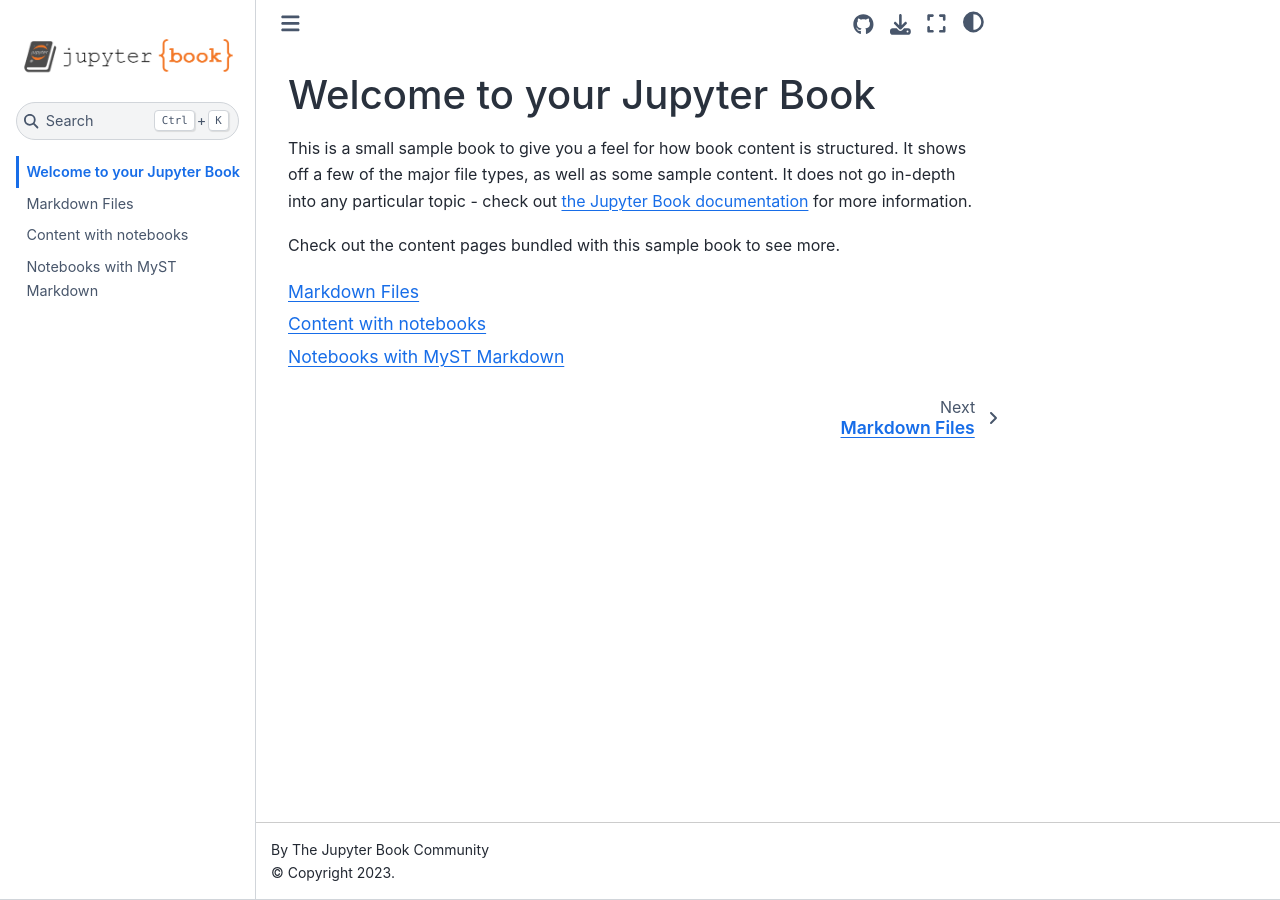
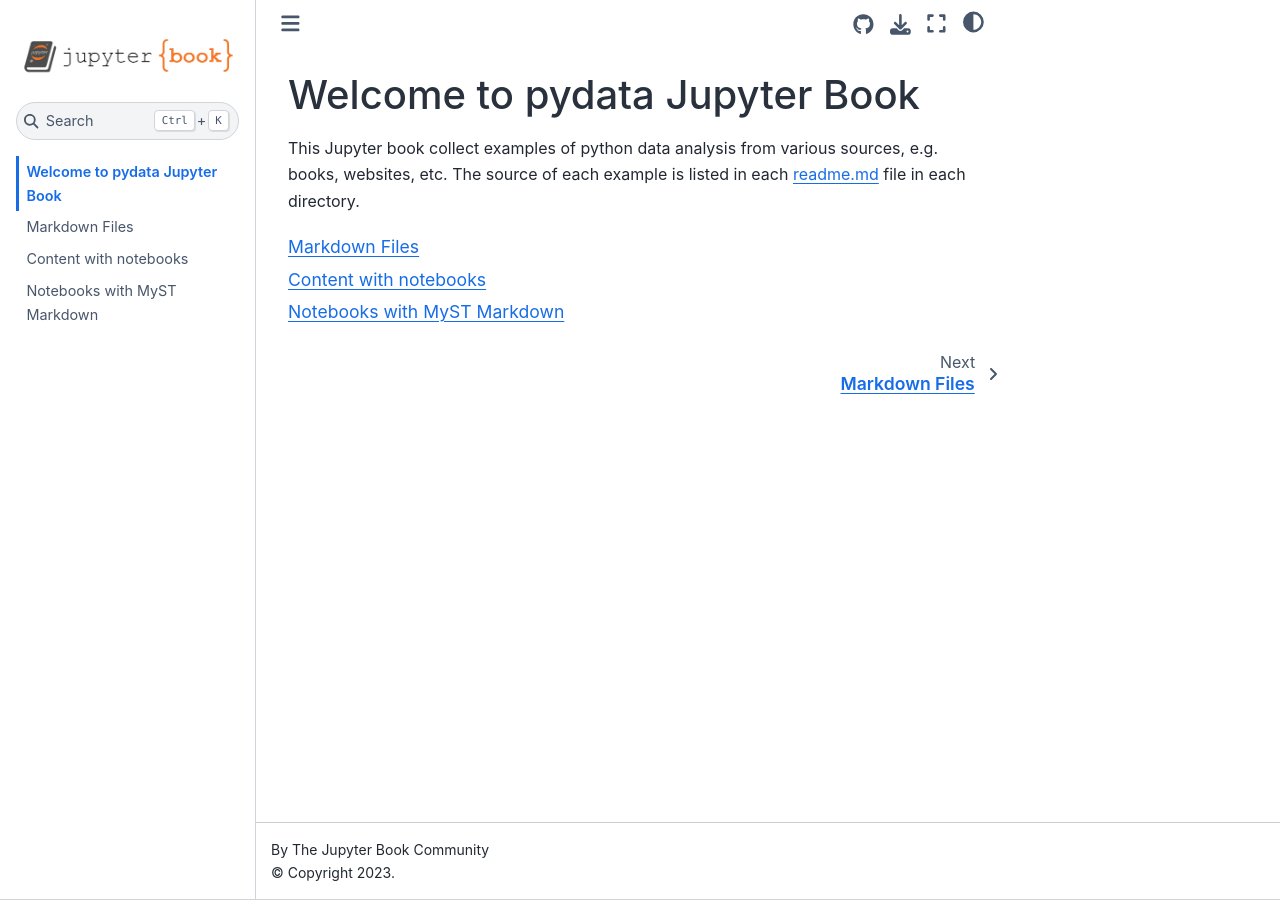
Before and after one commit to AaronOET/pydata, a Jupyter Book: the page built from intro.md, in a window 1280 px wide. Built offline with Jupyter Book 1.0.4 settings and Sphinx 7.4.7 and the Sphinx Book theme 1.1.4, drawn with Linux system fonts in a browser that asks for light colours.

Commit message:
modify jupyter book content

````diff
--- a/intro.md
+++ b/intro.md
@@ -1,11 +1,7 @@
-# Welcome to your Jupyter Book
+# Welcome to pydata Jupyter Book
 
-This is a small sample book to give you a feel for how book content is
-structured.
-It shows off a few of the major file types, as well as some sample content.
-It does not go in-depth into any particular topic - check out [the Jupyter Book documentation](https://jupyterbook.org) for more information.
-
-Check out the content pages bundled with this sample book to see more.
+This Jupyter book collect examples of python data analysis from various sources, e.g. books, websites, etc.
+The source of each example is listed in each readme.md file in each directory.
 
 ```{tableofcontents}
 ```
````
Also changed, not shown: intro_bak.md (added, +11 -0 lines).
